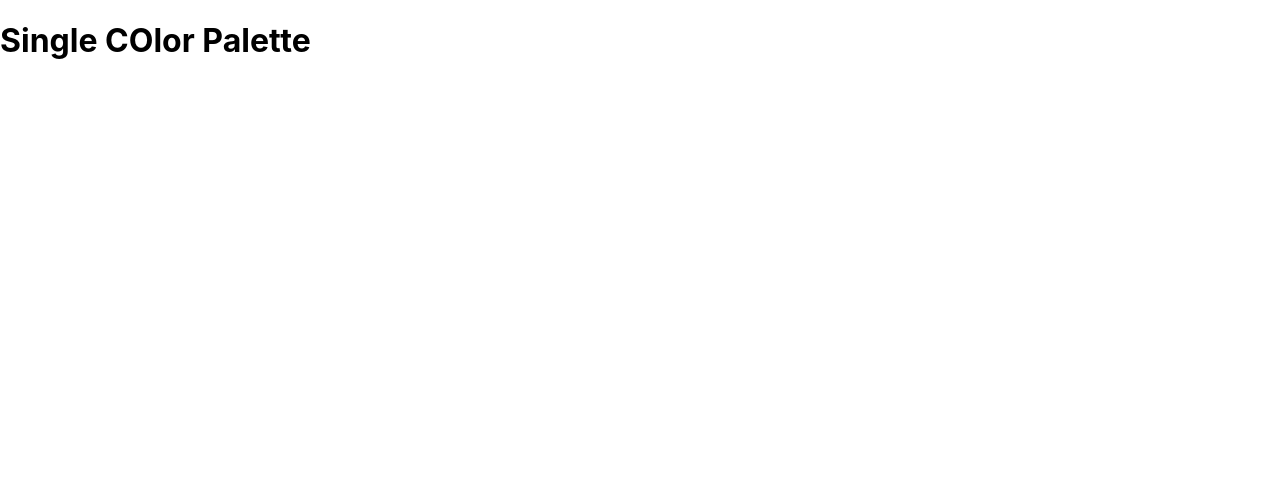
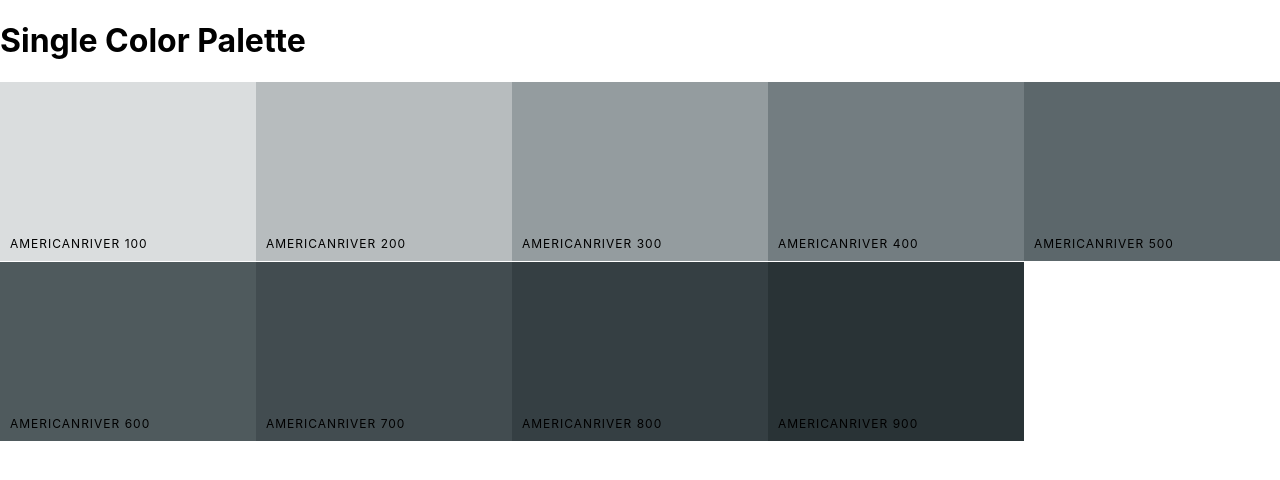
Before and after one commit to hassnian/colors-app, a React (Create React App) app: page /palette/flat-ui-colors-american/americanriver in a window 1280 px wide. Shown: the top 480 px of the page. Built offline with nearby package versions, Linux system fonts and the light colour scheme.

Commit message:
[ADD] display colors in single color palette

```diff
--- a/src/App.js
+++ b/src/App.js
@@ -37,10 +37,18 @@ class App extends React.Component {
             )}
           />
           <Route
-            exact
-            path="/palette/:palette_id/:color_id"
-            render={() => <SingleColorPalette />}
-          />
+          exact
+          path='/palette/:paletteId/:colorId'
+          render={() => <SingleColorPalette />}
+          render={routeProps => (
+            <SingleColorPalette
+              colorId={routeProps.match.params.colorId}
+              palette={generatePalettes(
+                this.findPalette(routeProps.match.params.paletteId)
+              )}
+            />
+          )}
+        />
         </Switch>
         {/* <Palette palette={generatePalettes(seedColors[4])} /> */}
       </div>
--- a/src/ColorBox.js
+++ b/src/ColorBox.js
@@ -18,7 +18,7 @@ export class ColorBox extends Component {
     });
   }
   render() {
-    const { name, background ,paletteId,id} = this.props;
+    const { name, background ,paletteId,id ,moreUrl,showLink} = this.props;
     const { copied } = this.state;
     return (
       <CopyToClipboard text={background} onCopy={this.changeCopyState}>
@@ -37,10 +37,11 @@ export class ColorBox extends Component {
             </div>
             <button className="copy-button">Copy</button>
           </div>
-          <Link to={`/palette/${paletteId}/${id}`} onClick={(e)=>e.stopPropagation()}>
-          <span className="see-more">More</span>
-
-          </Link>
+          {showLink && (
+            <Link to={moreUrl} onClick={e => e.stopPropagation()}>
+              <span className='see-more'>More</span>
+            </Link>
+          )}
         </div>
       </CopyToClipboard>
     );
--- a/src/Palette.js
+++ b/src/Palette.js
@@ -22,7 +22,7 @@ export class Palette extends Component {
     const { colors ,paletteName,emoji,id} = this.props.palette;
     const { level ,format} = this.state;
     const colorBoxes = colors[level].map(color => (
-      <ColorBox key={color.id} paletteId={id} id={color.id} background={color[format]} name={color.name} />
+      <ColorBox  moreUrl={`/palette/${id}/${color.id}`} showLink key={color.id} paletteId={id} id={color.id} background={color[format]} name={color.name} />
     ));
     return (
       <div className="Palette">
--- a/src/SIngleColorPalette.js
+++ b/src/SIngleColorPalette.js
@@ -1,13 +1,41 @@
-import React, { Component } from 'react'
+import React, { Component } from "react";
+import ColorBox from "./ColorBox";
 
 export class SIngleColorPalette extends Component {
-    render() {
-        return (
-            <div>
-               <h1>Single COlor Palette</h1>
-            </div>
-        )
+  constructor(props) {
+    super(props);
+
+    this._shades = this.gatherShades(this.props.palette, this.props.colorId);
+  }
+
+  gatherShades(palette, colorToFilterBy) {
+    let shades = [];
+    let allColors = palette.colors;
+
+    for (let key in allColors) {
+      shades = shades.concat(
+        allColors[key].filter(color => color.id === colorToFilterBy)
+      );
     }
+    //return all shades of given color
+    return shades.slice(1);
+  }
+  render() {
+    const colorBoxes = this._shades.map(color => (
+      <ColorBox
+        key={color.id}
+        name={color.name}
+        background={color.hex}
+        showLink={false}
+      />
+    ));
+    return (
+      <div className="Palette">
+        <h1>Single Color Palette</h1>
+        <div className="Palette-colors">{colorBoxes}</div>
+      </div>
+    );
+  }
 }
 
-export default SIngleColorPalette
+export default SIngleColorPalette;
```
